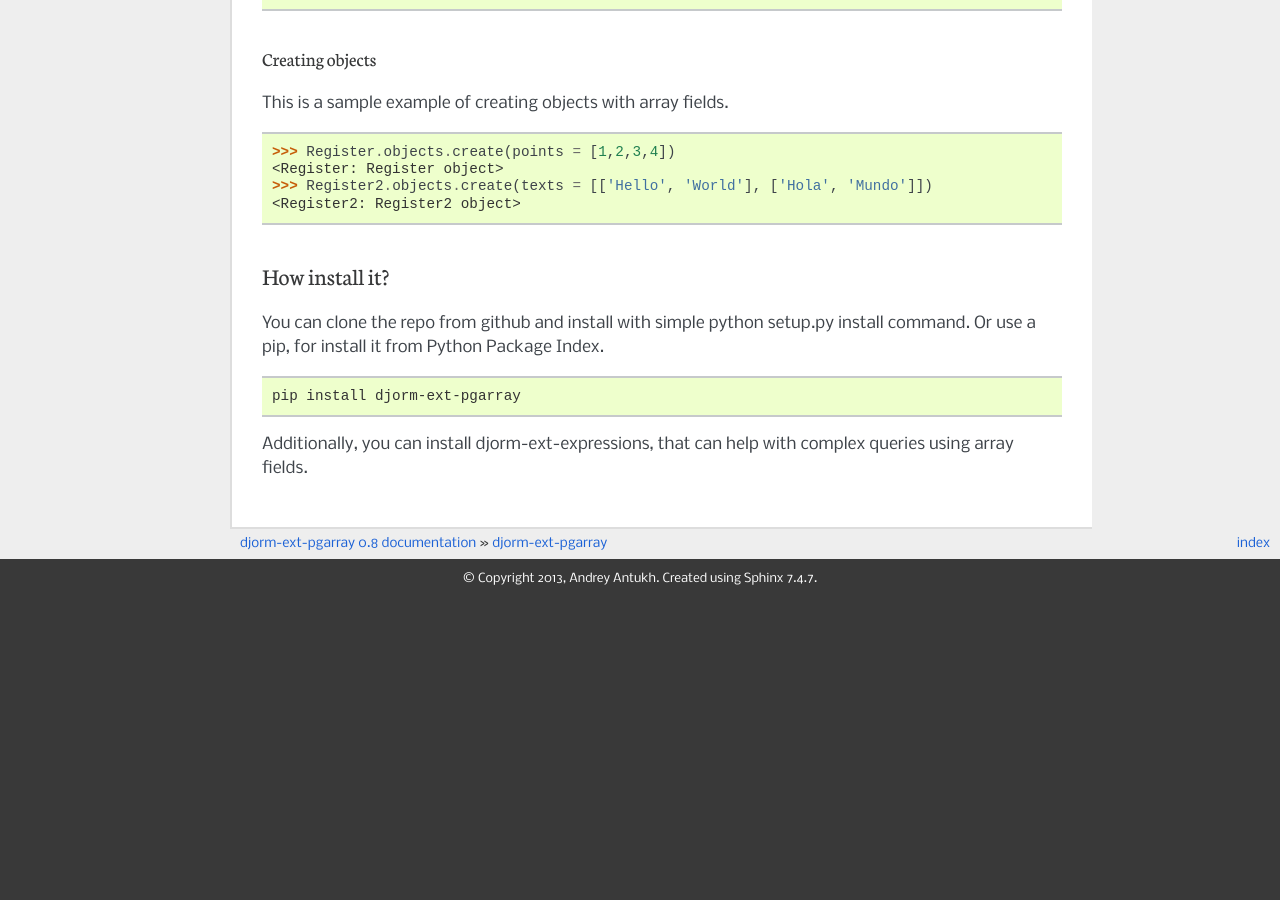
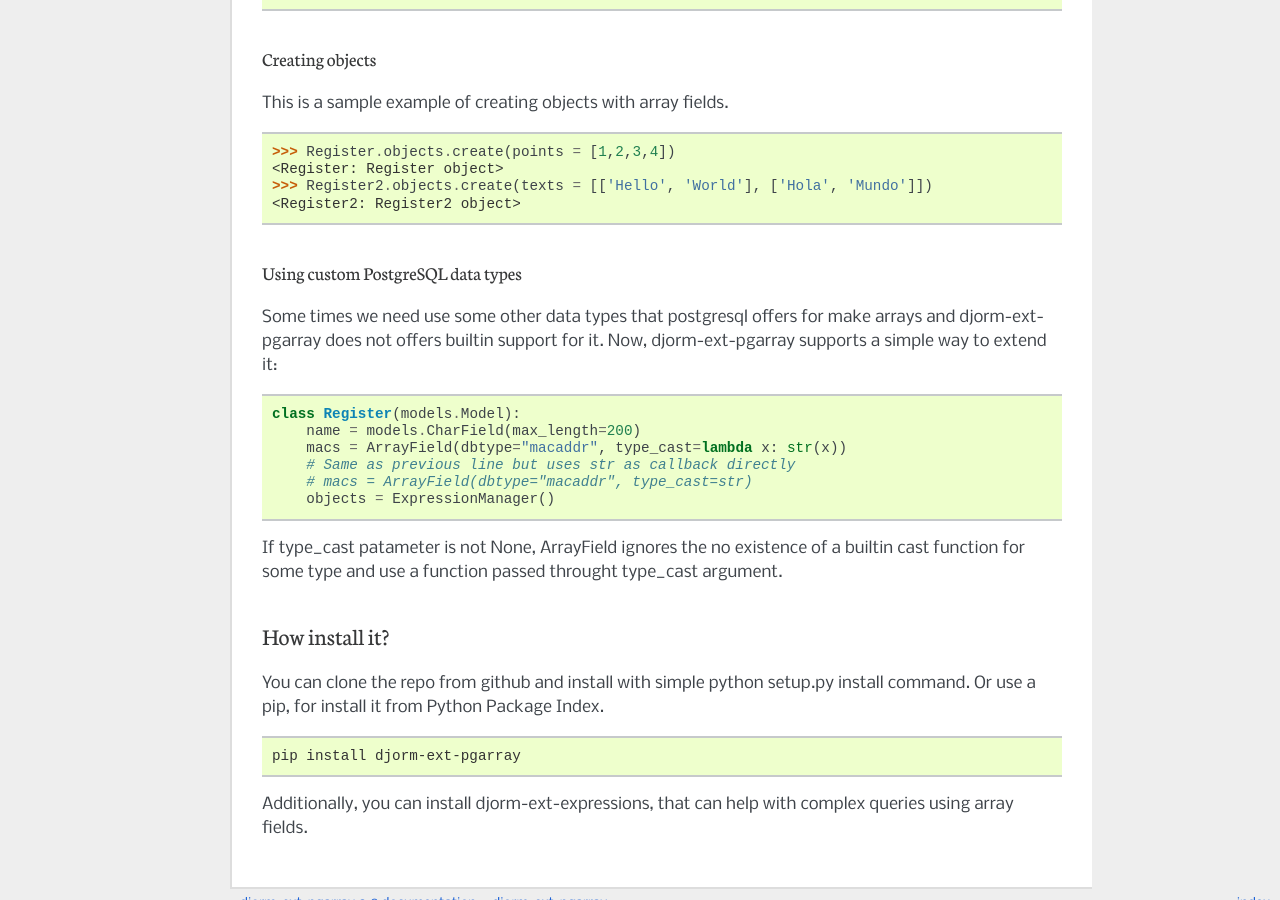
Before and after one commit to niwinz/djorm-pgarray, a Sphinx documentation site: the page built from docs/index.rst, in a window 1280 px wide and 900 px high, scrolled down 756 px. Built offline with Sphinx 7.4.7, drawn with Linux system fonts in a browser that asks for light colours; before the commit the page ends 1354 px from its top, so only the background shows below that; some of the changed text lies outside the part shown.

Commit message:
Add partial implementation for extending type casting of array field. (#19)

```diff
--- a/docs/index.rst
+++ b/docs/index.rst
@@ -50,6 +50,26 @@ This is a sample example of creating objects with array fields.
     <Register2: Register2 object>
 
 
+Using custom PostgreSQL data types
+~~~~~~~~~~~~~~~~~~~~~~~~~~~~~~~~~~
+
+Some times we need use some other data types that postgresql offers for make arrays and
+djorm-ext-pgarray does not offers builtin support for it. Now, djorm-ext-pgarray
+supports a simple way to extend it:
+
+.. code-block:: python
+
+    class Register(models.Model):
+        name = models.CharField(max_length=200)
+        macs = ArrayField(dbtype="macaddr", type_cast=lambda x: str(x))
+        # Same as previous line but uses str as callback directly
+        # macs = ArrayField(dbtype="macaddr", type_cast=str)
+        objects = ExpressionManager()
+
+If type_cast patameter is not None, ArrayField ignores the no existence of a builtin
+cast function for some type and use a function passed throught type_cast argument.
+
+
 How install it?
 ---------------
 
```
Also changed, not shown: 3 other files.
